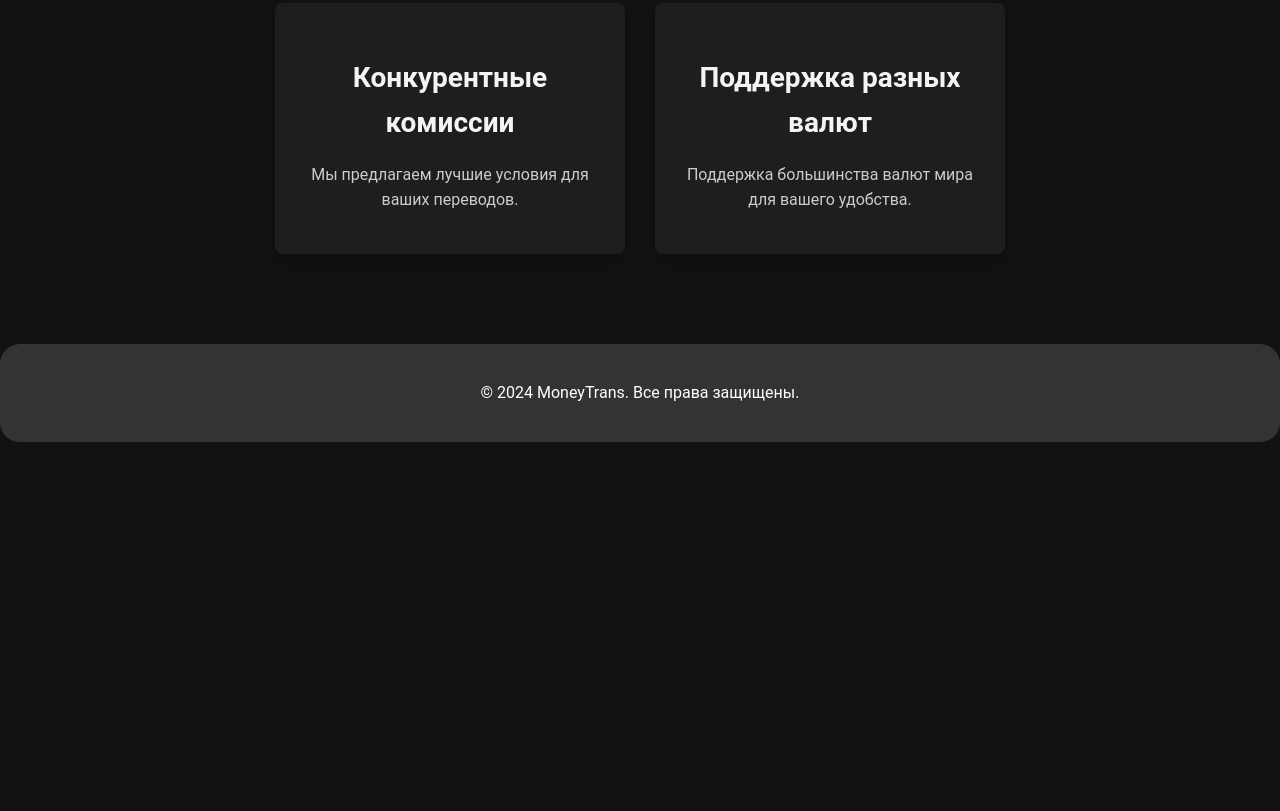
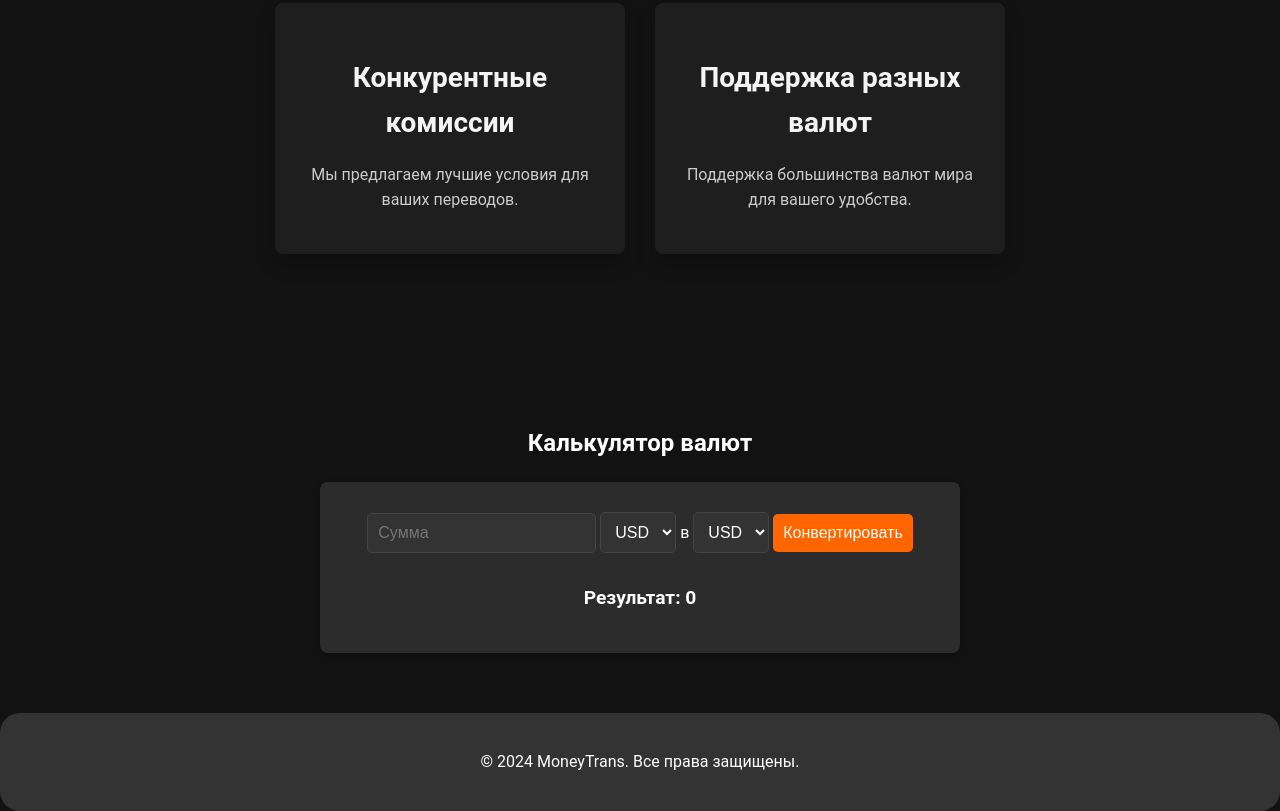
Before and after one commit to shisha-cpu/MoneyTrans, a plain HTML site: page index.html in a window 1280 px wide. Shown: the part 1658-2469 px from the top of the page. Before the commit the page ends 2100 px from the top, so only its background shows below. Drawn offline with Linux system fonts and the light colour scheme.

Commit message:
add calc

```diff
--- a/index.html
+++ b/index.html
@@ -81,6 +81,31 @@
         </div>
     </section>
 
+    <section id="currency-calculator" class="currency-calculator-section">
+        <div class="container">
+            <h2>Калькулятор валют</h2>
+            <div class="calculator">
+                <input type="number" id="amount" placeholder="Сумма" />
+                <select id="from-currency">
+                    <option value="USD">USD</option>
+                    <option value="EUR">EUR</option>
+                    <option value="GBP">GBP</option>
+                    <!-- Добавьте другие валюты по необходимости -->
+                </select>
+                <span>в</span>
+                <select id="to-currency">
+                    <option value="USD">USD</option>
+                    <option value="EUR">EUR</option>
+                    <option value="GBP">GBP</option>
+                    <!-- Добавьте другие валюты по необходимости -->
+                </select>
+                <button id="convert-button">Конвертировать</button>
+                <div id="result" class="result">
+                    <p>Результат: <span id="conversion-result">0</span></p>
+                </div>
+            </div>
+        </div>
+    </section>
 
 
     <!-- <section id="testimonials" class="testimonials-section">
@@ -109,7 +134,7 @@
             <p>&copy; 2024 MoneyTrans. Все права защищены.</p>
         </div>
     </footer>
-
+    <script src="scrypt.js"></script>
     <script src="scripts.js"></script>
 </body>
 </html>
--- /dev/null
+++ b/scrypt.js
@@ -0,0 +1,22 @@
+document.getElementById('convert-button').addEventListener('click', async () => {
+    const amount = parseFloat(document.getElementById('amount').value);
+    const fromCurrency = document.getElementById('from-currency').value;
+    const toCurrency = document.getElementById('to-currency').value;
+
+    if (isNaN(amount) || amount <= 0) {
+        alert('Пожалуйста, введите корректную сумму.');
+        return;
+    }
+
+    try {
+        const response = await fetch(`https://api.exchangerate-api.com/v4/latest/${fromCurrency}`);
+        const data = await response.json();
+        const rate = data.rates[toCurrency];
+        const result = amount * rate;
+
+        document.getElementById('conversion-result').textContent = result.toFixed(2);
+    } catch (error) {
+        console.error('Ошибка при получении данных о курсе валют:', error);
+        document.getElementById('conversion-result').textContent = 'Ошибка';
+    }
+});
--- a/styles.css
+++ b/styles.css
@@ -315,3 +315,51 @@ footer .social {
 footer{
     border-radius: 20px;
 }
+
+/* calc */
+/* Currency Calculator Section */
+.currency-calculator-section {
+
+    color: #fff;
+    padding: 60px 20px;
+    text-align: center;
+}
+
+.calculator {
+    max-width: 600px;
+    margin: 0 auto;
+    background: #2c2c2c;
+    border-radius: 8px;
+    padding: 20px;
+    box-shadow: 0 4px 8px rgba(0, 0, 0, 0.2);
+}
+
+.calculator input,
+.calculator select,
+.calculator button {
+    margin: 10px 0;
+    padding: 10px;
+    font-size: 1rem;
+    border: 1px solid #444;
+    border-radius: 5px;
+    background: #333;
+    color: #fff;
+    outline: none;
+}
+
+.calculator button {
+    background: #f60;
+    border: none;
+    cursor: pointer;
+    transition: background 0.3s;
+}
+
+.calculator button:hover {
+    background: #e55d00;
+}
+
+.result {
+    margin-top: 20px;
+    font-size: 1.2rem;
+    font-weight: 600;
+}
```
